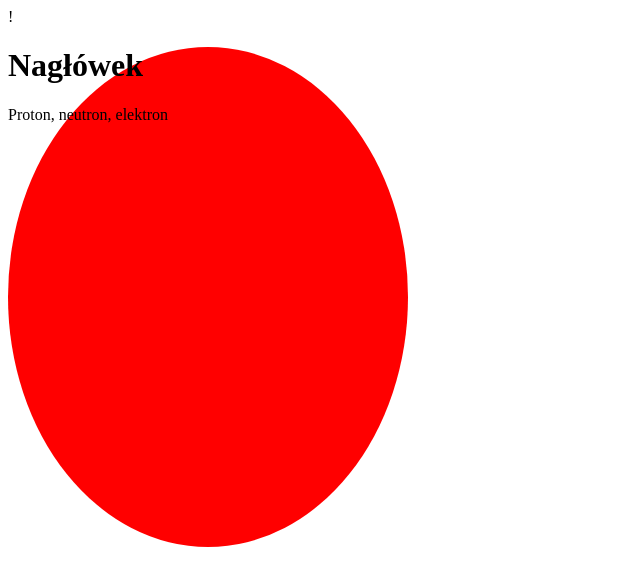
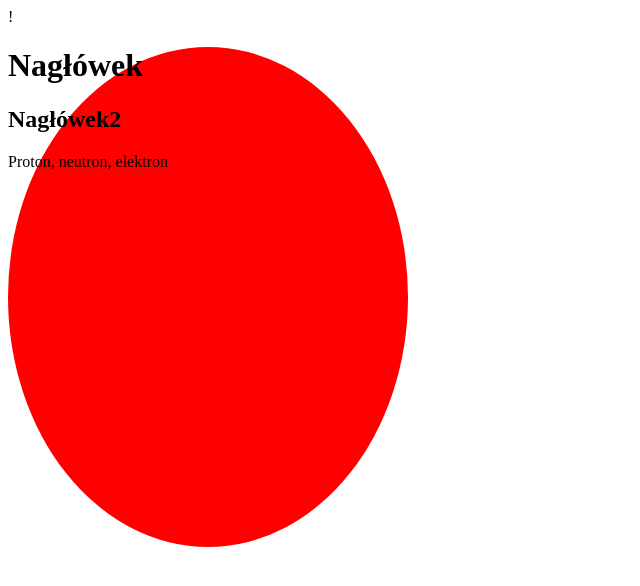
Before and after one commit to Wiciu87/Project, a plain HTML site: page index.html in a window 1280 px wide. Shown: the whole page, without its empty margins (0-640 px from the left). Drawn offline with Linux system fonts and the light colour scheme.

Commit message:
drugie zmiany nagłówka

```diff
--- a/index.html
+++ b/index.html
@@ -8,6 +8,8 @@
 <body>
 <div>
     <h1> Nagłówek </h1>
+    <h2>Nagłówek2</h2>
+
     <p> Proton, neutron, elektron<p>
   </div>
 
```
